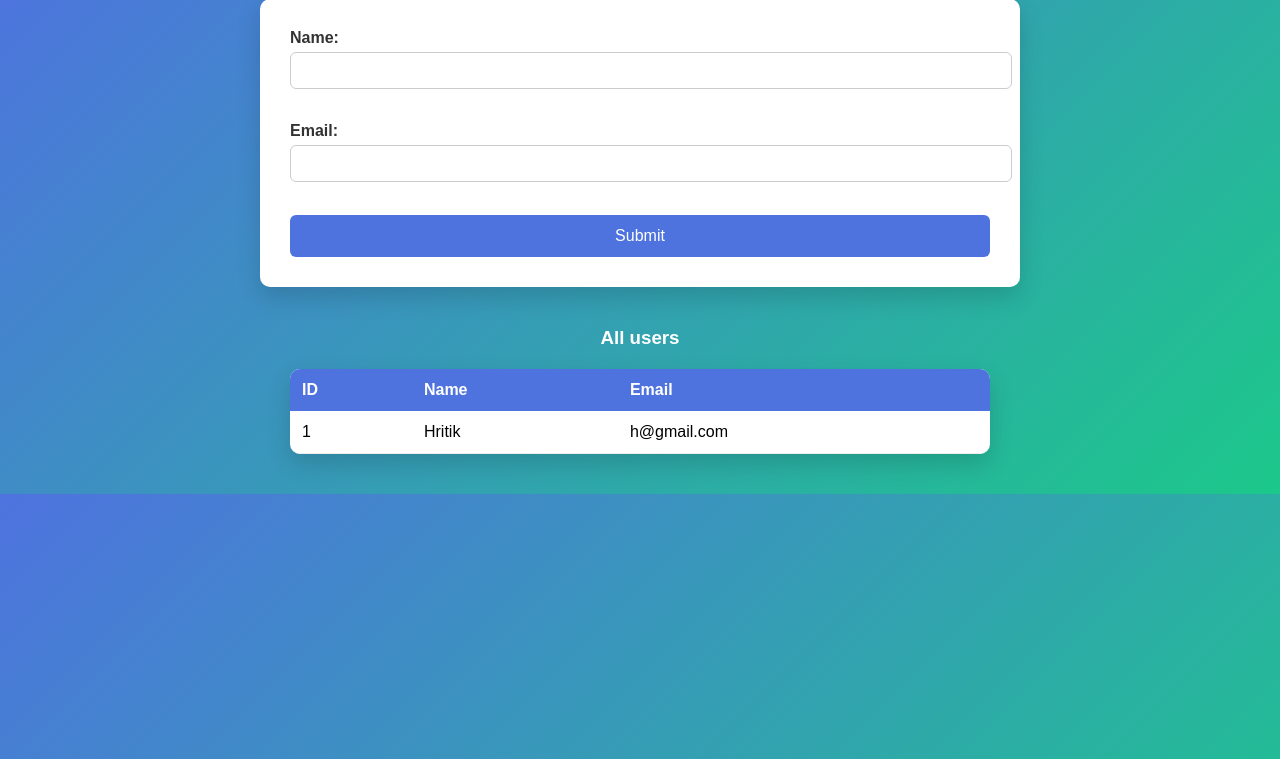
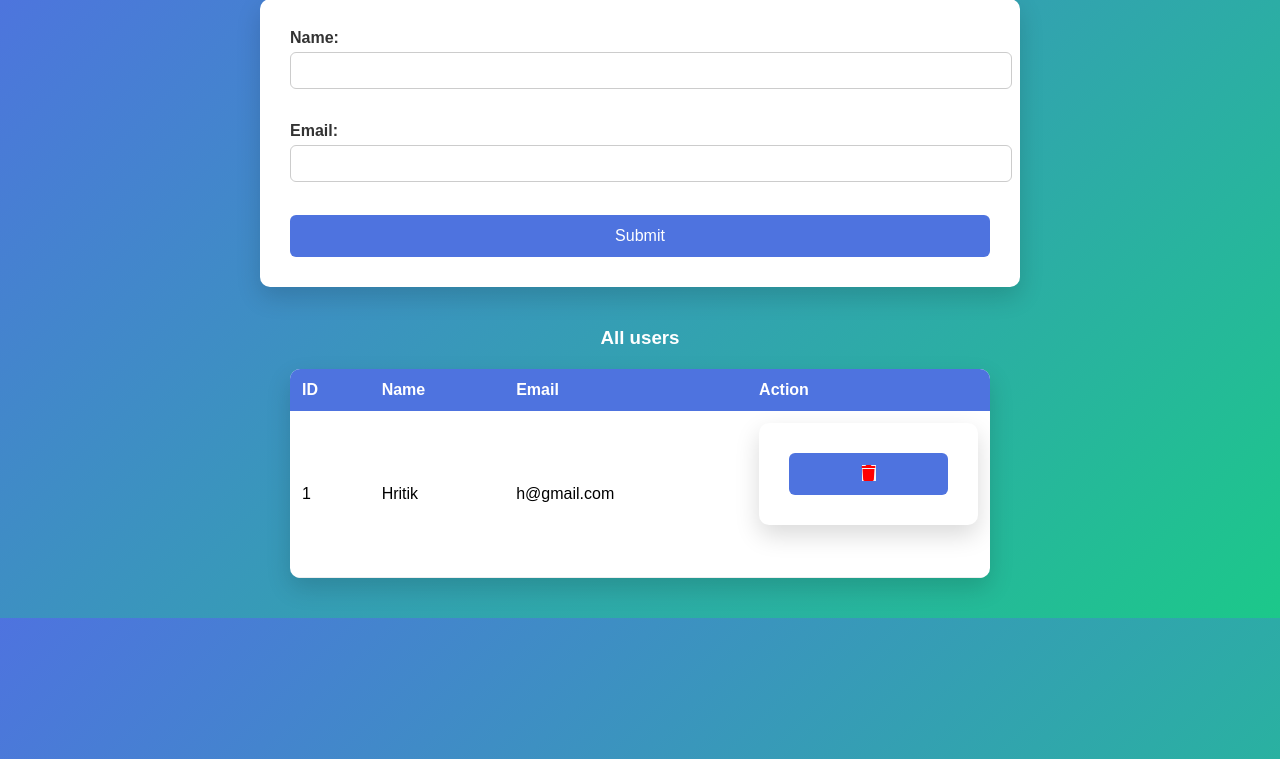
Before and after one commit to HritikGiri2005/Flask, a Flask app: page / in a window 1280 px wide. Shown: the part 41-800 px from the top of the page. Run offline with Flask 3, Linux system fonts and the light colour scheme.

Commit message:
added delete button

```diff
--- a/app.py
+++ b/app.py
@@ -44,6 +44,16 @@
     users = User.query.all()
     return render_template("form.html",users=users)
 
+@app.route('/delete-user/<int:id>', methods=['POST'])
+def delete_user(id):
+    user = User.query.get_or_404(id)
+
+    db.session.delete(user)
+    db.session.commit()
+
+    flash("User deleted successfully!", "success")
+    return redirect(url_for('showForm'))
+
 @app.route('/add-user',methods=['POST'])
 def add_user():
     name = request.form.get('name')
--- a/static/css/style.css
+++ b/static/css/style.css
@@ -118,3 +118,11 @@
         width: 100%;
     }
 }
+
+i{
+    color: red;
+}
+
+#unique{
+    background-color: whitesmoke;
+}
--- a/templates/form.html
+++ b/templates/form.html
@@ -5,6 +5,7 @@
     <meta name="viewport" content="width=device-width, initial-scale=1.0">
     <title>Document</title>
     <link rel="stylesheet" href="{{ url_for('static', filename='css/style.css') }}">
+    <link rel="stylesheet" href="https://cdnjs.cloudflare.com/ajax/libs/font-awesome/6.5.1/css/all.min.css">
 </head>
 <body>
 
@@ -35,6 +36,7 @@
         <th>ID</th>
         <th>Name</th>
         <th>Email</th>
+        <th>Action</th>
     </tr>
 
     {% for user in users %}
@@ -42,7 +44,13 @@
         <td>{{ user.id }}</td>
         <td>{{ user.name }}</td>
         <td>{{ user.email }}</td>
-    </tr>
+<td>
+    <form action="{{ url_for('delete_user', id=user.id) }}" method="POST">
+        <button type="submit">
+            <i class="fa-solid fa-trash" id = "unique"></i>
+        </button>
+    </form>
+</td>    </tr>
     {% endfor %}
 </table>
 </body>
```
Also changed, not shown: instance/database.db.
